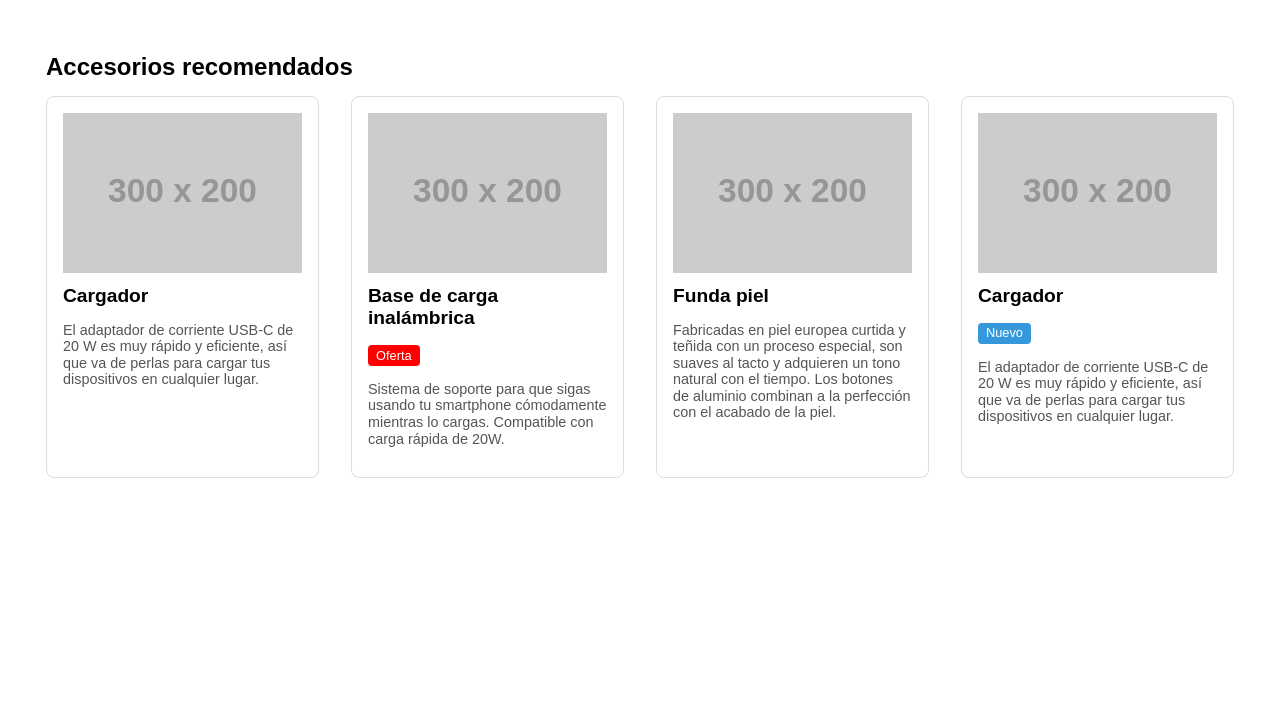
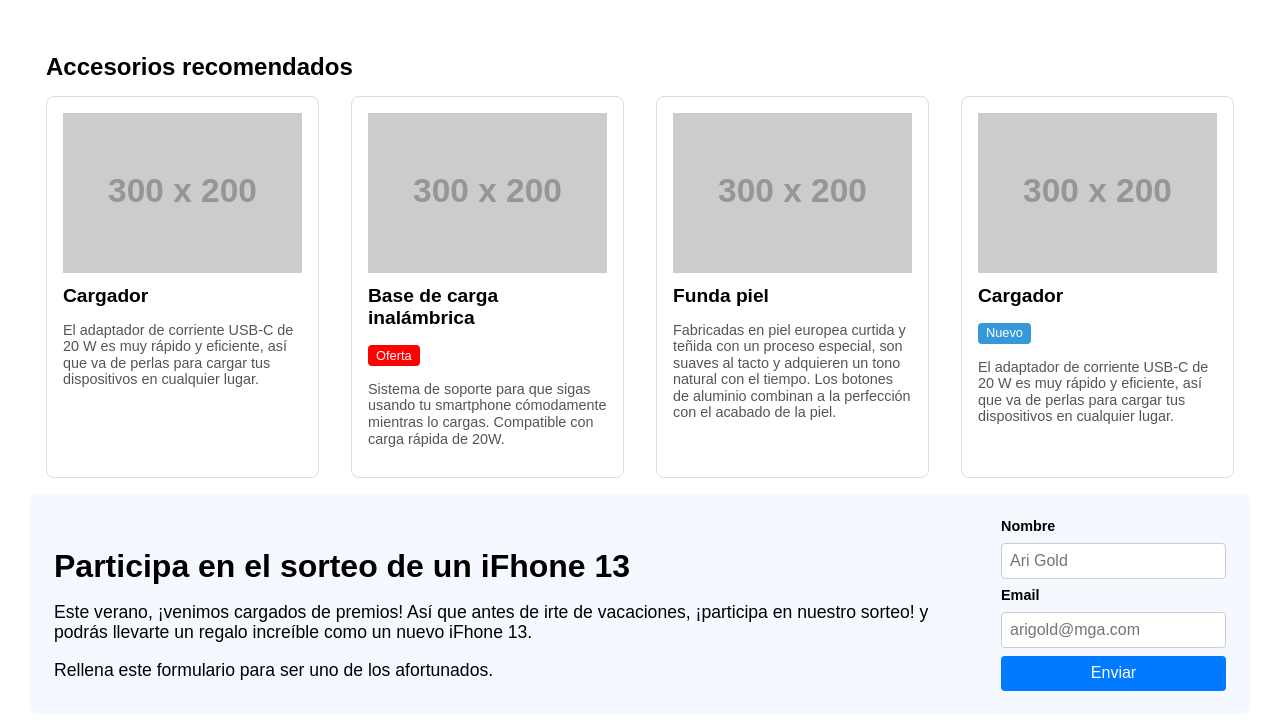
Before and after one commit to antony11995/DesarrolloFrontEnd, a plain HTML site: page Actividad3/index.html in a window 1280 px wide. Shown: the part 487-1212 px from the top of the page. Before the commit the page ends 991 px from the top, so only its background shows below. Drawn offline with Linux system fonts and the light colour scheme; placeholder pictures from the web are drawn by us.

Commit message:
Formulario funcionando

```diff
--- a/Actividad3/Css/style.css
+++ b/Actividad3/Css/style.css
@@ -197,6 +197,63 @@ body {
   background-color: #3498db;
   color: #fff;
 }
+
+.padre-sorteo {
+  display: flex;
+  flex-direction: column;
+  gap: 1rem;
+  background-color: #f5f9ff;
+  padding: 1.5rem;
+  border-radius: 8px;
+}
+
+.sorteo-info {
+  flex-grow: 1;
+}
+
+.sorteo-info h2 {
+  font-size: 1.5rem;
+  margin-bottom: 0.5rem;
+}
+
+.sorteo-info p {
+  font-size: 1rem;
+  margin-bottom: 0.5rem;
+}
+
+.sorteo-form form {
+  display: flex;
+  flex-direction: column;
+  gap: 0.5rem;
+}
+
+.sorteo-form label {
+  font-size: 0.9rem;
+  font-weight: bold;
+}
+
+.sorteo-form input {
+  padding: 0.5rem;
+  font-size: 1rem;
+  border: 1px solid #ccc;
+  border-radius: 4px;
+}
+
+.sorteo-form button {
+  padding: 0.5rem;
+  font-size: 1rem;
+  color: #fff;
+  background-color: #007bff;
+  border: none;
+  border-radius: 4px;
+  cursor: pointer;
+}
+
+.sorteo-form button:hover {
+  background-color: #0056b3;
+}
+
+
 @media (min-width: 768px) {
   .padre-producto {
     flex-direction: row;
@@ -222,6 +279,27 @@ body {
     grid-template-columns: repeat(4, 1fr); /* Two items per row */
     gap: 2rem;
   }
+  .padre-sorteo {
+    flex-direction: row;
+    align-items: center;
+  }
+
+  .sorteo-info {
+    flex-grow: 1;
+    padding-right: 2rem;
+  }
+
+  .sorteo-info h2 {
+    font-size: 2rem;
+  }
+
+  .sorteo-info p {
+    font-size: 1.1rem;
+  }
+
+  .sorteo-form {
+    flex-basis: 300px;
+  }
 
 }
 @media (max-width: 768px) {
--- a/Actividad3/index.html
+++ b/Actividad3/index.html
@@ -116,5 +116,27 @@
         </div>
       </div>
     </section>
+        <section class="sorteo wrapper">
+      <div class="padre-sorteo">
+        <div class="sorteo-info">
+          <h2>Participa en el sorteo de un iFhone 13</h2>
+          <p>
+            Este verano, ¡venimos cargados de premios! Así que antes de irte de
+            vacaciones, ¡participa en nuestro sorteo! y podrás llevarte un regalo
+            increíble como un nuevo iFhone 13.
+          </p>
+          <p>Rellena este formulario para ser uno de los afortunados.</p>
+        </div>
+        <div class="sorteo-form">
+          <form>
+            <label for="nombre">Nombre</label>
+            <input type="text" id="nombre" placeholder="Ari Gold" />
+            <label for="email">Email</label>
+            <input type="email" id="email" placeholder="arigold@mga.com" />
+            <button type="submit">Enviar</button>
+          </form>
+        </div>
+      </div>
+    </section>
   </body>
 </html>
```
